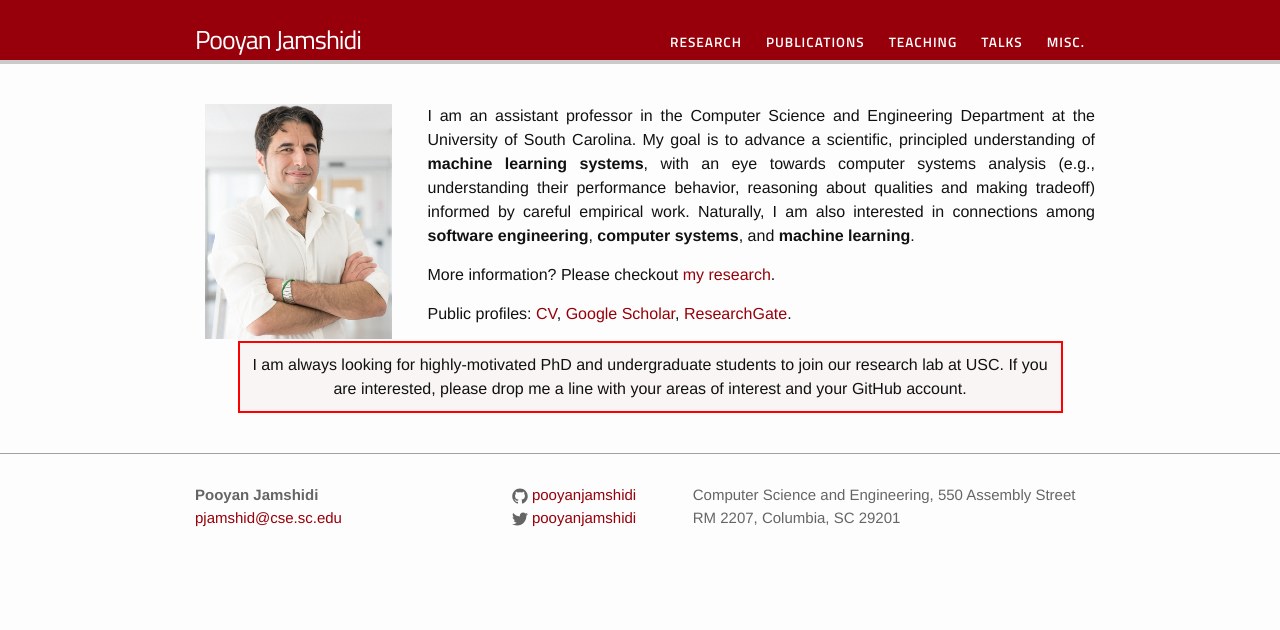
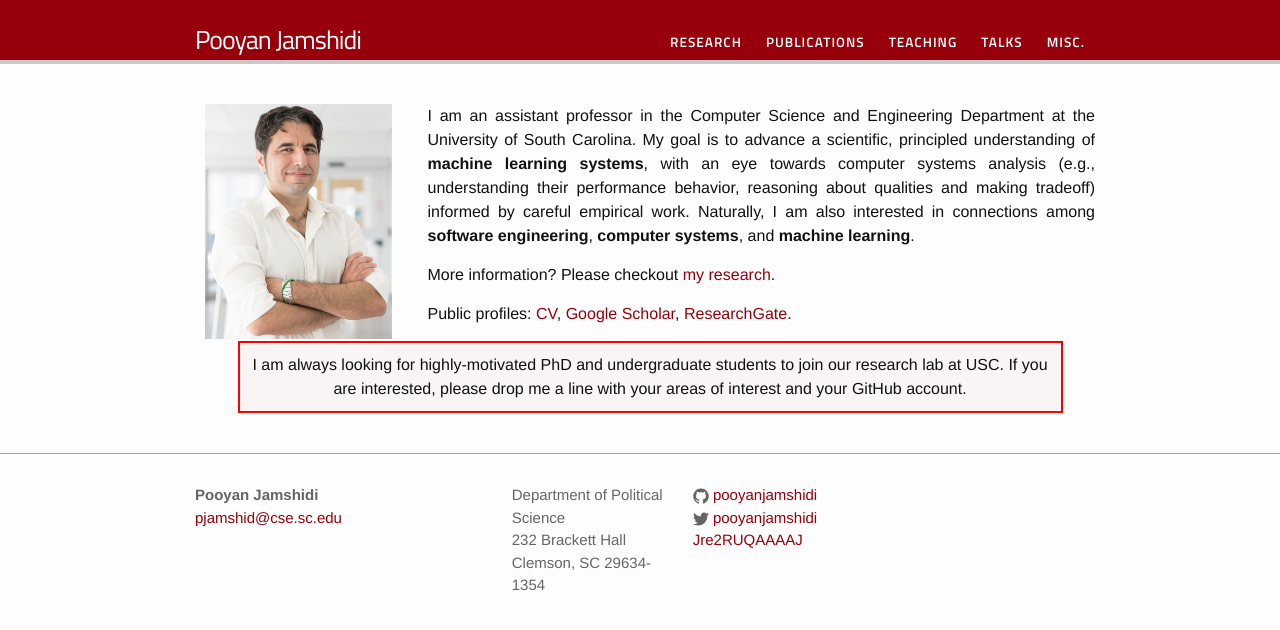
Before and after one commit to pooyanjamshidi/pooyanjamshidi.github.io, a Jekyll site: the page built from index.html, in a window 1280 px wide. Shown: the top 630 px of the page. Built offline with Jekyll 4.4.1, drawn with Linux system fonts in a browser that asks for light colours.

Commit message:
changed footer slightly

```diff
--- a/_config.yml
+++ b/_config.yml
@@ -7,6 +7,7 @@ baseurl: "" # the subpath of your site, e.g. /blog/
 url: "https://pooyanjamshidi.github.io" # the base hostname & protocol for your site
 twitter_username: pooyanjamshidi
 github_username: pooyanjamshidi
+google_scholar_id: Jre2RUQAAAAJ
 
 # Build settings
 markdown: kramdown
--- a/_includes/footer.html
+++ b/_includes/footer.html
@@ -8,12 +8,19 @@
       <div class="footer-col  footer-col-1">
         <ul class="contact-list">
           <li><strong>{{ site.title }}</strong></li>
-
+        <li>{{ site.jobtitle }}</li>
           <li><a href="mailto:{{ site.email }}">{{ site.email }}</a></li>
         </ul>
       </div>
 
       <div class="footer-col  footer-col-2">
+         <p class="text">
+Department of Political Science<br />
+    232 Brackett Hall<br />
+    Clemson, SC 29634-1354</p> <!-- {{ site.description }} -->
+      </div>
+
+      <div class="footer-col  footer-col-3">
         <ul class="social-media-list">
           {% if site.github_username %}
           <li>
@@ -43,13 +50,18 @@
             </a>
           </li>
           {% endif %}
+
+           {% if site.google_scholar_id %}
+  <li>
+    <a href="https://scholar.google.com/citations?user={{ site.google_scholar_id }}">
+      <i class="ai ai-google-scholar" style="color:gray"></i> {{ site.google_scholar_id }}
+    </a>
+  </li>
+{% endif %}
+
         </ul>
       </div>
 
-      <div class="footer-col  footer-col-3">
-         <p class="text">
-{{ site.description }}
-      </div>
     </div>
 
   </div>
```
